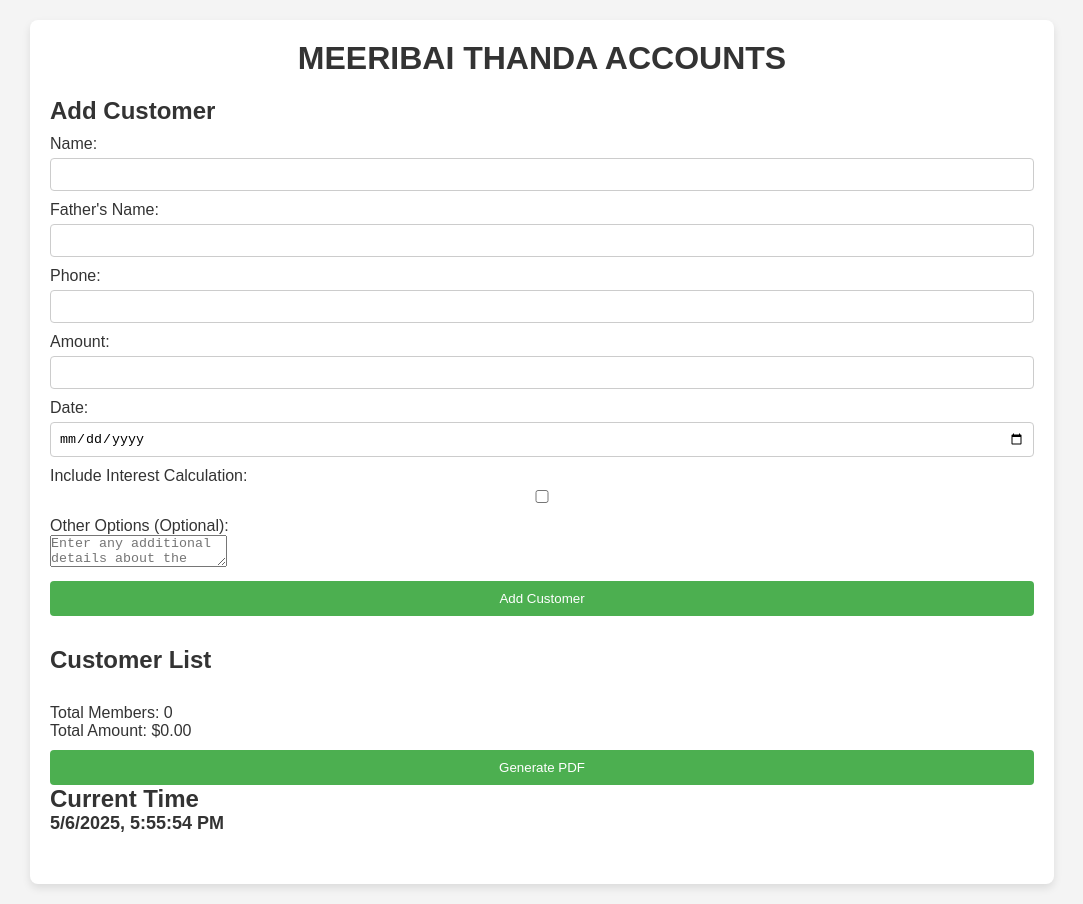
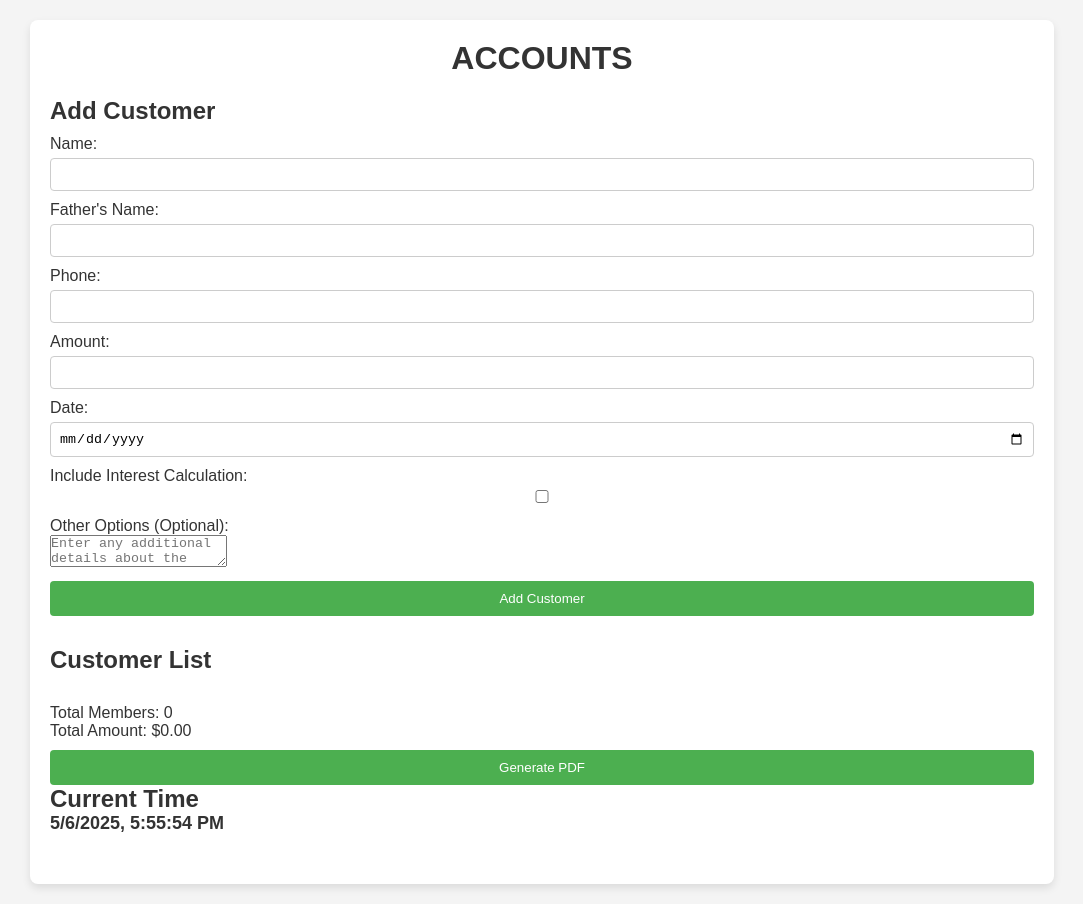
Before and after one commit to sandeep8689/meeribai-thanda-accounts, a plain HTML site: page index.html in a window 1280 px wide. Shown: the whole page, without its empty margins (98-1181 px from the left). Drawn offline with nearby package versions, Linux system fonts and the light colour scheme.

Commit message:
index.html

```diff
--- a/index.html
+++ b/index.html
@@ -3,14 +3,14 @@
 <head>
     <meta charset="UTF-8">
     <meta name="viewport" content="width=device-width, initial-scale=1.0">
-    <title>MEERIBAI THANDA ACCOUNTS</title>
+    <title>ACCOUNTS</title>
     <link rel="stylesheet" href="styles.css">
     <!-- Include jsPDF from CDN -->
     <script src="https://cdnjs.cloudflare.com/ajax/libs/jspdf/2.5.1/jspdf.umd.min.js"></script>
 </head>
 <body>
     <div class="container">
-        <h1>MEERIBAI THANDA ACCOUNTS</h1>
+        <h1>ACCOUNTS </h1>
 
         <!-- Form to Add Customer Details -->
         <div class="form-container">
```
